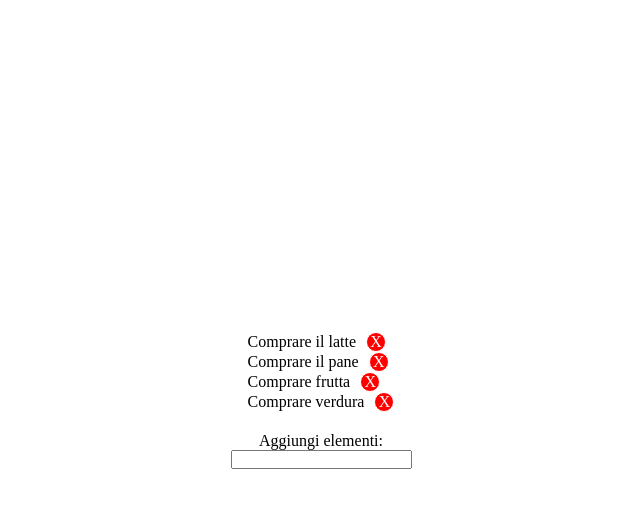
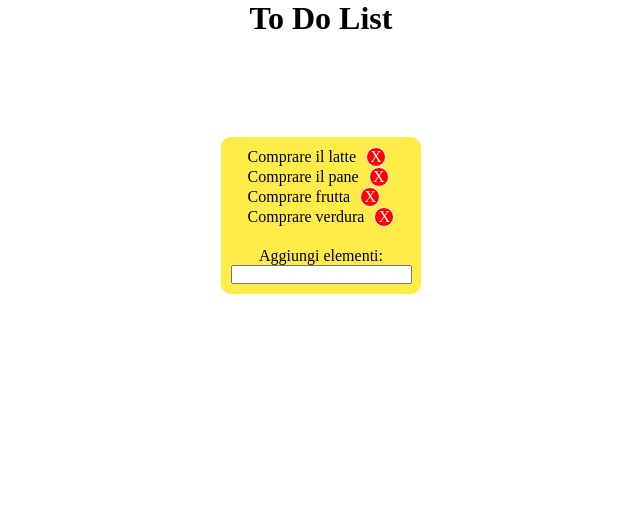
Before and after one commit to aficocelli/-js-todo-clone, a plain HTML site: page index.html in a window 1280 px wide. Shown: the whole page, without its empty margins (319-959 px from the left). Drawn offline with nearby package versions, Linux system fonts and the light colour scheme.

Commit message:
fix. css

```diff
--- a/css/style.css
+++ b/css/style.css
@@ -3,12 +3,20 @@
   padding:0;
   box-sizing: border-box;
 }
+h1{
+  text-align: center;
+  margin-bottom:100px;
+}
 .container{
+  margin:0 auto;
   display:flex;
   flex-direction: column;
   justify-content:center;
   align-items: center;
-  height:100vh;
+  width:200px;
+  background-color: #ffec49;
+  border-radius:10px;
+  padding:10px;
 }
 .to-do-list{
   list-style-type: none;
--- a/index.html
+++ b/index.html
@@ -10,9 +10,9 @@
   </head>
   <body>
 
+    <h1>To Do List</h1>
     <!-- div container -->
     <div class="container">
-
       <!-- to do list -->
       <ul class="to-do-list">
         <li>Comprare il latte<span class="delete">X</span></li>
```
